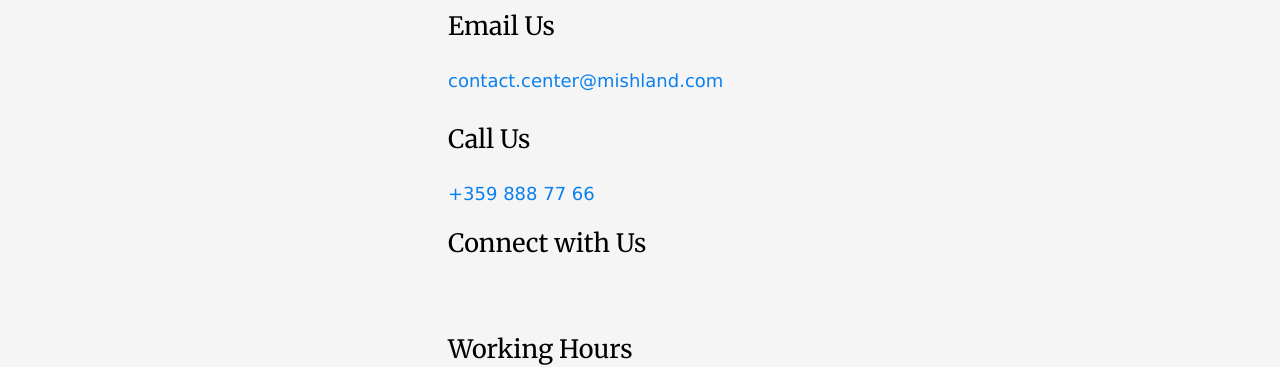
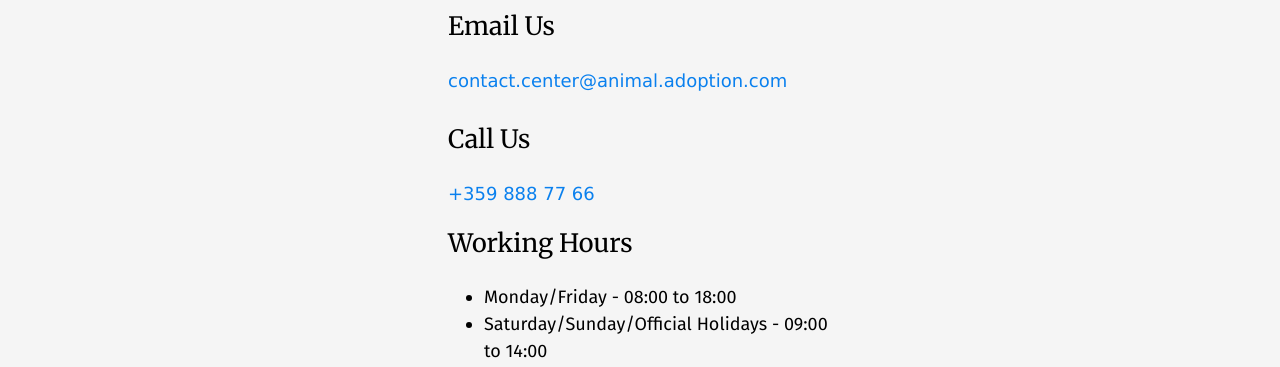
Before and after one commit to irenkaaa/AngProject, an Angular app: page /contact in a window 1280 px wide. Shown: the part 535-902 px from the top of the page. Built offline with nearby package versions, Linux system fonts and the light colour scheme.

Commit message:
css edits for better looging and help animals page

```diff
--- a/src/app/app-routing.module.ts
+++ b/src/app/app-routing.module.ts
@@ -11,6 +11,7 @@
 import { EditAnimalComponent } from './components/animal/edit-animal/edit-animal.component';
 import { ListUsersComponent } from './components/list-users/list-users.component';
 import { ListAdoptionRequestsComponent } from './components/list-adoption-requests/list-adoption-requests.component';
+import { HelpAnimalComponent } from './components/help-animal/help-animal.component';
 
 const routes: Routes = [
   { path:'', pathMatch: 'full', component: HomeComponent },
@@ -24,7 +25,8 @@
   { path:'animal/adopt/:id', component: AdoptAnimalComponent },
   { path:'animal/edit/:id', component: EditAnimalComponent },
   { path:'user/all', component: ListUsersComponent },
-  { path: 'adoption-requests', component: ListAdoptionRequestsComponent}
+  { path: 'adoption-requests', component: ListAdoptionRequestsComponent},
+  { path: 'animal/help', component: HelpAnimalComponent },
 ];
 
 @NgModule({
--- a/src/app/app.module.ts
+++ b/src/app/app.module.ts
@@ -30,6 +30,7 @@
 import { EditAnimalComponent } from './components/animal/edit-animal/edit-animal.component';
 import { ListUsersComponent } from './components/list-users/list-users.component';
 import { ListAdoptionRequestsComponent } from './components/list-adoption-requests/list-adoption-requests.component';
+import { HelpAnimalComponent } from './components/help-animal/help-animal.component';
 
 
 @NgModule({
@@ -51,6 +52,7 @@
     EditAnimalComponent,
     ListUsersComponent,
     ListAdoptionRequestsComponent,
+    HelpAnimalComponent,
   ],
   imports: [
     BrowserModule,
--- a/src/app/components/about/about.component.html
+++ b/src/app/components/about/about.component.html
@@ -1,8 +1,7 @@
 <div class="jumbotron">
     <h1 class="display-4">About us</h1>
     <p class="lead">We are small group of people, united by the love of animals!</p>
-    <hr class="my-4">
-    <p>Our main job is to help animals in any possible case. We search safe homes for them so they can give their love to their owners. We take care of them to be well fed, healthy and sheltered, till they find the person who will love them the same way they will love him!</p>
-    <p>If you would like to join our team, contact us</p>
+    <p class="lead">Our main job is to help animals in any possible case. We search safe homes for them so they can give their love to their owners. We take care of them to be well fed, healthy and sheltered, till they find the person who will love them the same way they will love him!</p>
+    <p class="lead">If you would like to join our team, contact us</p>
     <a class="btn btn-primary btn-lg" routerLink='/contact' role="button">Join us</a>
 </div>
--- a/src/app/components/animal/detail-animal/detail-animal.component.css
+++ b/src/app/components/animal/detail-animal/detail-animal.component.css
@@ -0,0 +1,54 @@
+.animal {
+  display: flex;
+  flex-direction: column;
+  padding-bottom: 2.5em;
+}
+
+.animal h3 {
+  text-align: center;
+}
+
+.container {
+  display: flex;
+  align-items: center;
+}
+
+.container .media {
+  flex-basis: 35%;
+}
+
+.container .media img {
+  width: 100;
+  height: auto;
+}
+
+.container .info {
+  flex-basis: 65%;
+}
+
+.container .info p {
+  padding-bottom: 0.3em;
+}
+
+.container .last .but {
+  background-color: #f70763;
+  border: none;
+  color: white;
+  padding: 0.8em 1.2em;
+  text-align: center;
+  text-decoration: none;
+  display: inline-block;
+  font-size: 1em;
+  border-radius: 0.5em;
+}
+
+/*
+div h3{}
+div div 1{}
+div div img{}
+.info{}
+.info p{}
+div div 3{}
+div div 3 h4{}
+div div 3 button{}
+*/
--- a/src/app/components/animal/detail-animal/detail-animal.component.html
+++ b/src/app/components/animal/detail-animal/detail-animal.component.html
@@ -1,19 +1,20 @@
-<h2>Title</h2>
-<div *ngIf='animal'>
-    <h3><strong>{{animal.title | uppercase}}</strong></h3>
-    <div>
-        <img src="{{animal.image}}" alt="image Unavailable">
+<div class='animal' *ngIf='animal'>
+  <h3><strong>{{animal.title | uppercase}}</strong></h3>
+  <div class="container">
+    <div class="media">
+      <img src="{{animal.image}}" alt="image Unavailable">
     </div>
     <div class="info">
-        <p>Sex: {{animal.sex}}</p>
-        <p>Age around: {{animal.age}}</p>
-        <p>Date when {{animal.title}}: {{animal.date | date}}</p>
-        <p>Looks like that kind of breed: {{animal.breed}}</p>
-        <p>Description: {{animal.description}}</p>
+      <p>Sex: {{animal.sex}}</p>
+      <p>Age ~ {{animal.age}}</p>
+      <p>Date when {{animal.title}} is added: {{animal.date | date}}</p>
+      <p>Looks like: {{animal.breed}}</p>
+      <p>Description: {{animal.description}}</p>
     </div>
 
-    <div>
-        <h4 >If you can help and find home for that pet, click here to contact us!</h4>
-        <button class="btn btn-info" (click)='adoptPet(animal._id)'>That is my love</button>
+    <div class="last">
+      <h5>If you can help and find home for that pet, click here to fill the Adoption form!</h5>
+      <button class="but" (click)='adoptPet(animal._id)'>That's my love</button>
     </div>
+  </div>
 </div>
--- /dev/null
+++ b/src/app/components/help-animal/help-animal.component.html
@@ -0,0 +1,7 @@
+<div class="jumbotron jumbotron-fluid">
+    <div class="container">
+      <h3 class="display-4">Help us taking care for every pet we have the best possible way</h3>
+      <p class="lead">Come to our store and buy some food, toy or just donate money for vaccines for them</p>
+      <p class="lead">Soon you will be able to do all of the above online</p>
+    </div>
+  </div>
--- /dev/null
+++ b/src/app/components/help-animal/help-animal.component.ts
@@ -0,0 +1,15 @@
+import { Component, OnInit } from '@angular/core';
+
+@Component({
+  selector: 'app-help-animal',
+  templateUrl: './help-animal.component.html',
+  styleUrls: ['./help-animal.component.css']
+})
+export class HelpAnimalComponent implements OnInit {
+
+  constructor() { }
+
+  ngOnInit() {
+  }
+
+}
--- a/src/app/components/shared/contact/contact.component.css
+++ b/src/app/components/shared/contact/contact.component.css
@@ -45,11 +45,11 @@
 }
 
 
-.contact-content .contacts  .contact-email, .contact-phone, .contact-social, .contact-form {
+.contact-content .contacts  .contact-email, .contact-phone, .contact-form {
     padding: 0.5em 0;
 }
 
-.contact-email, .contact-phone, .contact-social, .contact-form a {
+.contact-email, .contact-phone, .contact-form a {
     padding: 0.7em 1.4em;
     background: var(--color-link-default);
     color: var(--color-body-text-white);
@@ -61,16 +61,16 @@
 }
 
 
-.contact-email, .contact-phone, .contact-social, .contact-form  form {
+.contact-email, .contact-phone, .contact-form  form {
     background: none;
 }
 
 
-.contact-email, .contact-phone, .contact-social, .contact-form  form {
+.contact-email, .contact-phone,  .contact-form  form {
     background: none;
 }
 
-.contact-email, .contact-phone, .contact-social, .contact-form  form p  input, textarea {
+.contact-email, .contact-phone, .contact-form  form p  input, textarea {
     background: var(--color-body-bgrd);
     border: 1px solid var(--color-body-text-white);
     padding: 0.5em 0.8em;
@@ -79,36 +79,24 @@
 }
 
 
-.contact-email, .contact-phone, .contact-social, .contact-form  form p  input:focus, textarea:focus {
+.contact-email, .contact-phone,  .contact-form  form p  input:focus, textarea:focus {
     outline: none;
     border-radius: 0.5em;
     border: 1px solid var(--color-link-default);
 }
 
 
-.contact-email, .contact-phone, .contact-social, .contact-form  form p:not(:last-child) {
+.contact-email, .contact-phone,  .contact-form  form p:not(:last-child) {
     margin-bottom: 0.5em;
     padding: 0;
 }
 
 
-.contact-email, .contact-phone, .contact-social, .contact-form  form  a {
+.contact-email, .contact-phone,  .contact-form  form  a {
     margin-left: 0;
 }
 
 
-
-.contact-content .contacts  .contact-social ul {
-    display: flex;
-    padding: 0;
-    margin-left: 1em;
-}
-
-.contact-content .contacts  .contact-social ul  li {
-    list-style: none outside;
-    padding: 0.3em;
-
-}
 
 /*
     @include bp(mobile) {
--- a/src/app/components/shared/contact/contact.component.html
+++ b/src/app/components/shared/contact/contact.component.html
@@ -12,22 +12,12 @@
             <section class="quick-contacts">
                 <div class="contact-email">
                     <h4>Email Us</h4>
-                    <a href="#">contact.center@mishland.com</a>
+                    <a href="#">contact.center@animal.adoption.com</a>
                 </div>
                 <div class="contact-phone">
                     <h4>Call Us</h4>
                     <a href="#">+359 888 77 66</a>
                 </div>
-                <div class="contact-social">
-                    <h4>Connect with Us</h4>
-                    <ul>
-                        <li><a href="https://www.facebook.com/beachvolleyBg"><i class="fab fa-facebook-square"></i></a></li>
-                        <li><a href="https://www.instagram.com/interior_ideas_home/"><i class="fab fa-instagram"></i></a></li>
-                        <li><a href="#"><i class="fab fa-twitter"></i></a></li>
-                        <li><a href="#"><i class="fab fa-linkedin"></i></a></li>
-                    </ul>
-                </div>
-
                 <div class="contact-working">
                     <h4>Working Hours</h4>
                     <ul>
```
Also changed, not shown: src/app/components/help-animal/help-animal.component.css (added), 1 other file (tests, documents, lock files or other folders).
